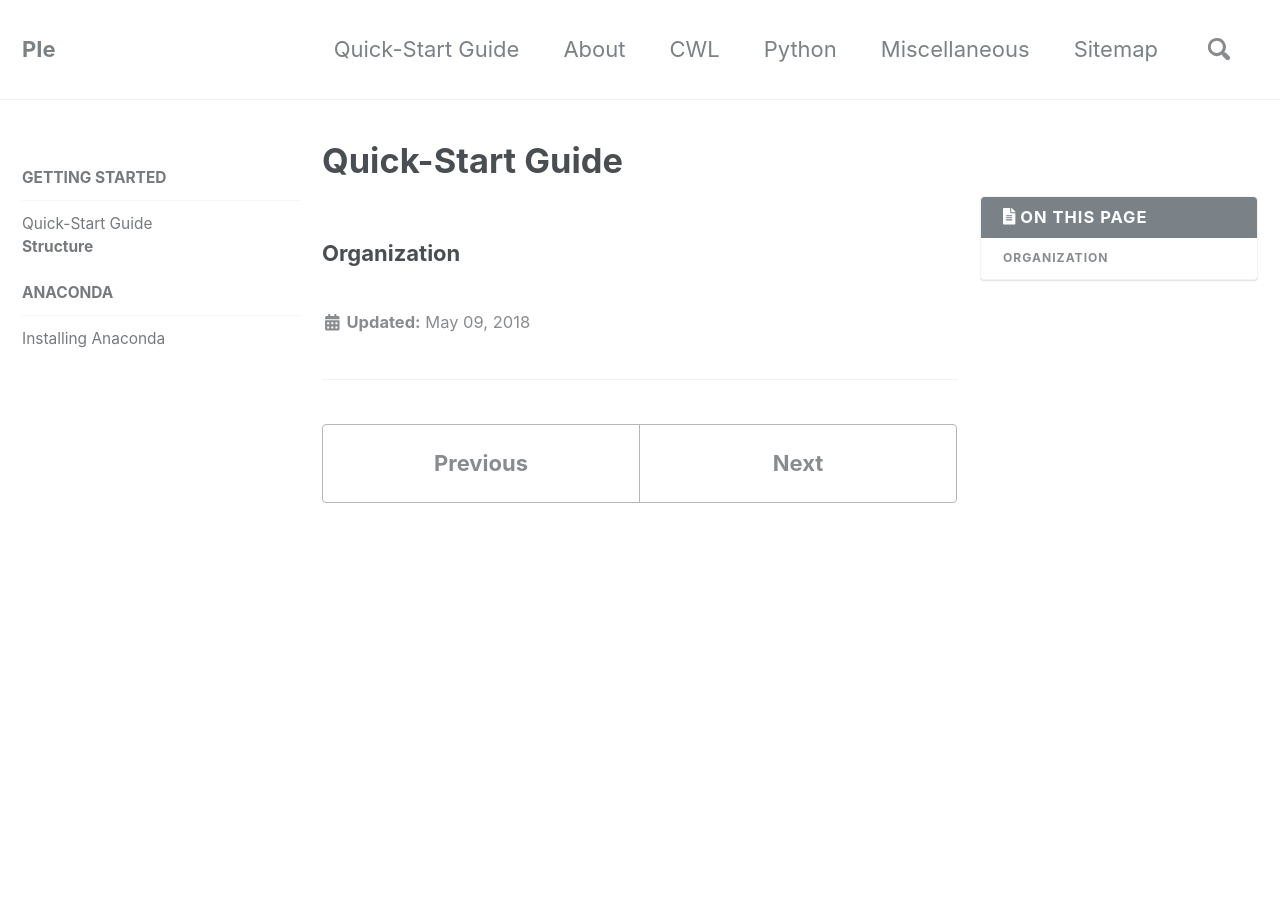
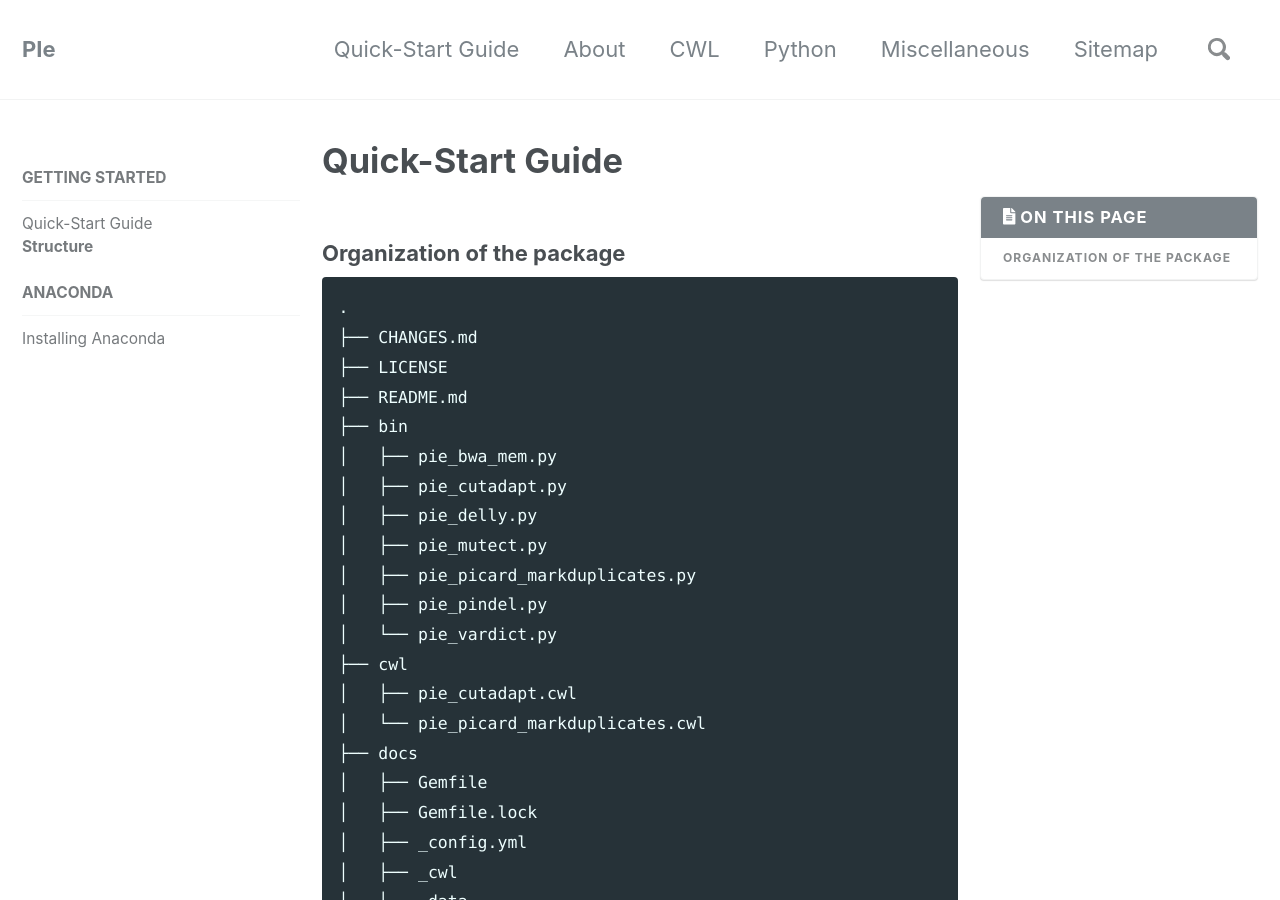
Before and after one commit to rhshah/PIe, a Jekyll site: the page built from docs/_docs/02-structure.md, in a window 1280 px wide and 900 px high. Built offline with Jekyll 4.4.1, drawn with Linux system fonts in a browser that asks for light colours; nearby versions of some CDN libraries; some of the changed text lies outside the part shown.

````diff
--- a/bin/pie_bwa_mem.py
+++ b/bin/pie_bwa_mem.py
@@ -101,7 +101,7 @@
         dest="read_group",
         type=str,
         help="information regarding read group for SAM file within quotes \
-        (example: \"\'@RG\\tID:1\\tSM:1247014_S5\\tLB:1247014_S5_L001\\tPL:ILLUMINA\'\")")
+        [example: \"\'@RG\\tID:1\\tSM:1247014_S5\\tLB:1247014_S5_L001\\tPL:ILLUMINA\'\"]")
     parser.add_argument(
         "-o",
         "--output",
--- a/docs/_docs/02-structure.md
+++ b/docs/_docs/02-structure.md
@@ -8,4 +8,42 @@
 toc: true
 ---
 
-### Organization
+### Organization of the package
+
+```bash
+.
+├── CHANGES.md
+├── LICENSE
+├── README.md
+├── bin
+│   ├── pie_bwa_mem.py
+│   ├── pie_cutadapt.py
+│   ├── pie_delly.py
+│   ├── pie_mutect.py
+│   ├── pie_picard_markduplicates.py
+│   ├── pie_pindel.py
+│   └── pie_vardict.py
+├── cwl
+│   ├── pie_cutadapt.cwl
+│   └── pie_picard_markduplicates.cwl
+├── docs
+│   ├── Gemfile
+│   ├── Gemfile.lock
+│   ├── _config.yml
+│   ├── _cwl
+│   ├── _data
+│   ├── _docs
+│   ├── _includes
+│   ├── _layouts
+│   ├── _sass
+│   ├── assets
+│   ├── images
+│   ├── index.md
+│   └── minimal-mistakes.scss
+├── pie
+│   ├── __init__.py
+│   ├── _version.py
+│   ├── data
+│   └── util.py
+└── setup.py
+```
````
Also changed, not shown: 2 other files.
